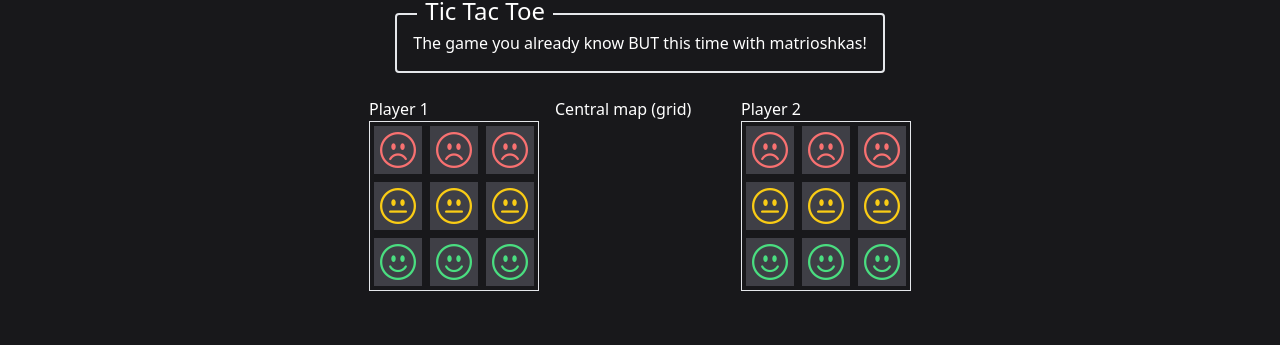
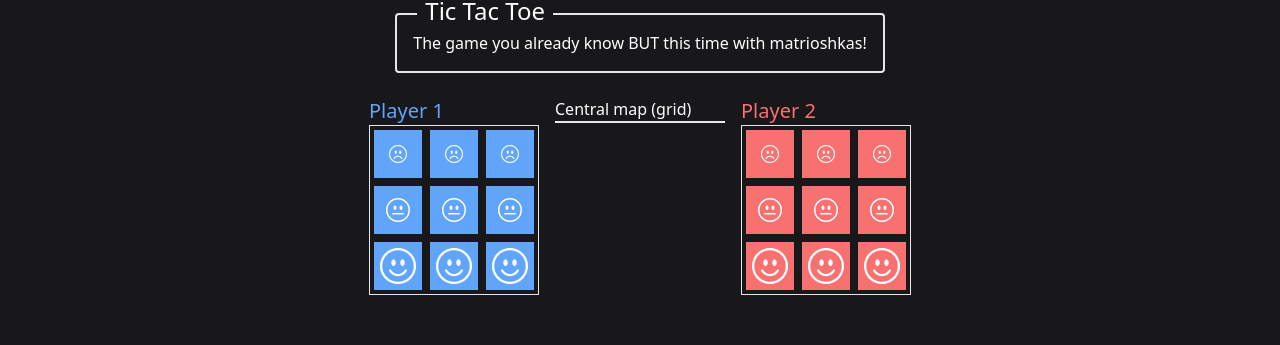
Before and after one commit to alexxwe/duckgames, a SvelteKit app: page /tictactoe in a window 1280 px wide. Shown: the part 108-453 px from the top of the page. Built offline with nearby package versions, Linux system fonts and the light colour scheme.

Commit message:
grid setup

```diff
--- a/src/routes/tictactoe/+page.svelte
+++ b/src/routes/tictactoe/+page.svelte
@@ -25,11 +25,16 @@
     <br/>
 
     <div class="grid grid-cols-3 gap-4">
-        <MatrioshkasList playerMatrioshkas={player1} name='Player 1' />
+        <MatrioshkasList playerMatrioshkas={player1} player1={true} />
+
         <div>
-            Central map (grid)
+            <h2>Central map (grid)</h2>
+            <div class="border">
+
+            </div>
         </div>
-        <MatrioshkasList playerMatrioshkas={player2} name='Player 2' />
+
+        <MatrioshkasList playerMatrioshkas={player2} player1={false} />
     </div>
 
 </div>
--- a/src/routes/tictactoe/matrioshka.svelte
+++ b/src/routes/tictactoe/matrioshka.svelte
@@ -1,13 +1,15 @@
 <script lang="ts">
+    export let player1: boolean
+    const bgColor = player1 ? 'bg-blue-400' : 'bg-red-400'
+
     export let type: 1 | 2 | 3
-
     const emojis = {
-        1: 'bi-emoji-frown text-red-400',
-        2: 'bi-emoji-neutral text-yellow-400',
-        3: 'bi-emoji-smile text-green-400',
+        1: 'bi-emoji-frown text-lg',
+        2: 'bi-emoji-neutral text-2xl',
+        3: 'bi-emoji-smile text-4xl',
     }
 </script>
 
-<div class="w-12 h-12 bg-zinc-700 m-1 flex items-center justify-center text-4xl hover:bg-zinc-500 cursor-pointer">
+<div class="w-12 h-12 {bgColor} m-1 flex items-center justify-center hover:bg-zinc-500 cursor-pointer animate-pulse-fast">
     <i class="bi {emojis[type]}"></i>
 </div>
--- a/src/routes/tictactoe/matrioshkasList.svelte
+++ b/src/routes/tictactoe/matrioshkasList.svelte
@@ -2,14 +2,16 @@
     import type { MatrioshkaDTO } from 'src/interfaces/Matrioshka.dto'
     import Matrioshka from './matrioshka.svelte'
     export let playerMatrioshkas: MatrioshkaDTO[]
-    export let name: string
+    export let player1: boolean
+
+    const titleColor = player1 ? 'text-blue-400' : 'text-red-400'
 </script>
 
 <div>
-    <h2>{name}</h2>
+    <h2 class="text-xl {titleColor}">{player1 ? 'Player 1' : 'Player 2'}</h2>
     <div class="border grid grid-cols-3">
         {#each playerMatrioshkas as matrioshka}
-            <Matrioshka type={matrioshka.value} />
+            <Matrioshka type={matrioshka.value} player1={player1} />
         {/each}
     </div>
 </div>
--- a/tailwind.config.cjs
+++ b/tailwind.config.cjs
@@ -1,8 +1,12 @@
 /** @type {import('tailwindcss').Config} */
 module.exports = {
     content: ['./src/**/*.{html,js,svelte,ts}'],
-  theme: {
-    extend: {},
-  },
-  plugins: [],
+    theme: {
+        extend: {
+            animation: {
+                'pulse-fast': 'pulse 0.5s linear infinite',
+            },
+        },
+    },
+    plugins: [],
 }
```
